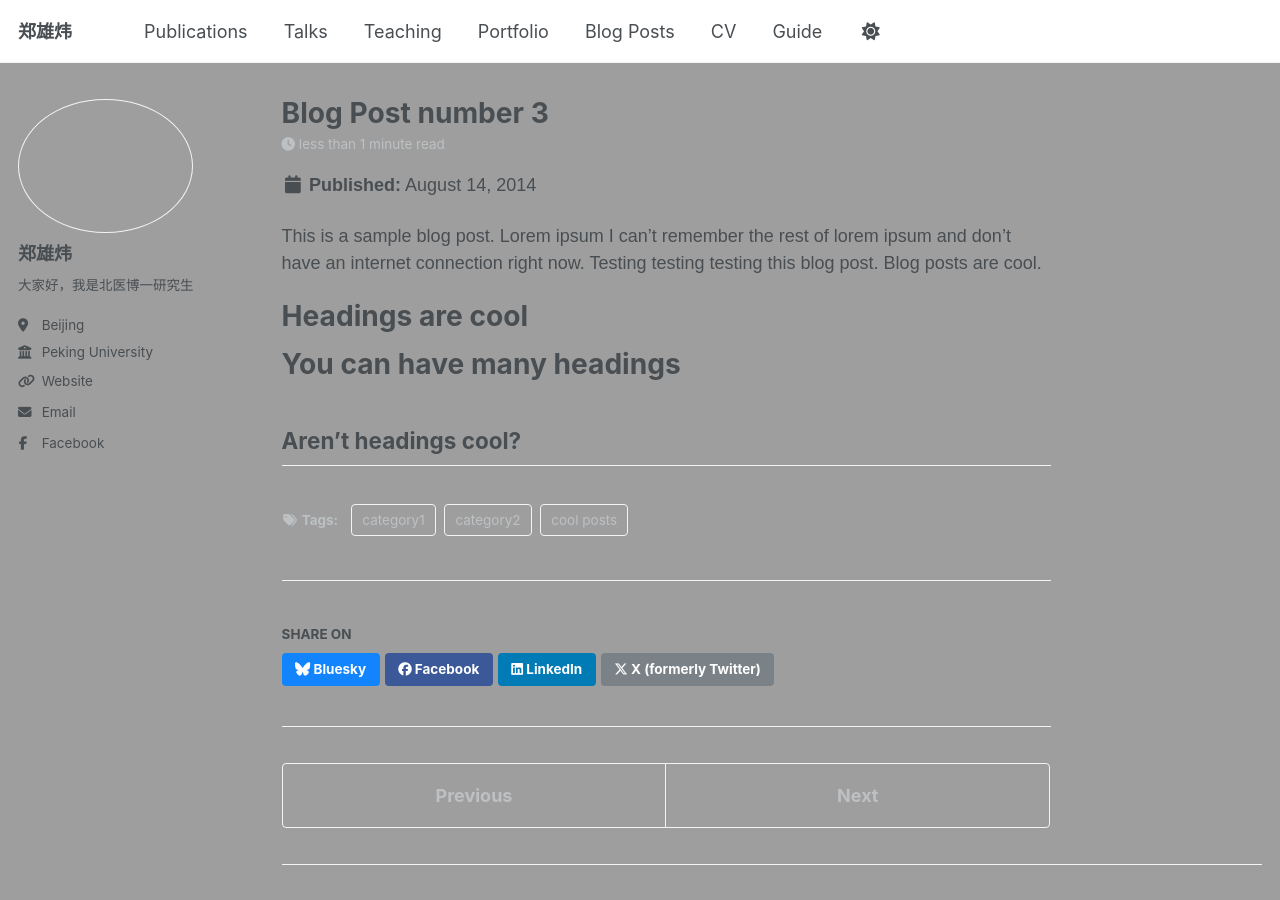
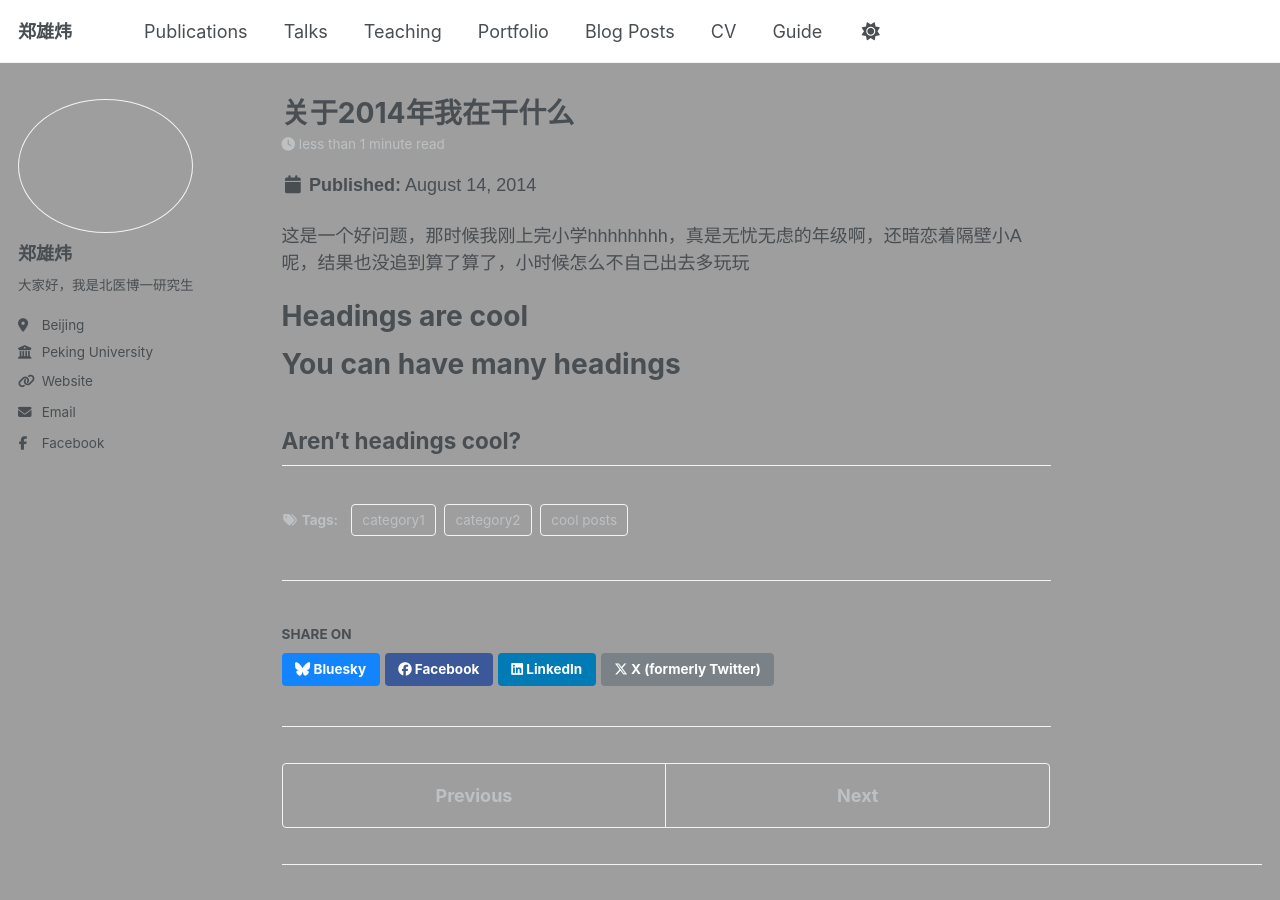
Before and after one commit to lrwynn714/lrwynn714.github.io, a Jekyll site: the page built from _posts/2014-08-14-blog-post-3.md, in a window 1280 px wide and 900 px high. Built offline with Jekyll 4.4.1, drawn with Linux system fonts in a browser that asks for light colours; some web fonts are replaced; a script that is not in the unit is left out.

Commit message:
Update 2014-08-14-blog-post-3.md

```diff
--- a/_posts/2014-08-14-blog-post-3.md
+++ b/_posts/2014-08-14-blog-post-3.md
@@ -1,5 +1,5 @@
 ---
-title: 'Blog Post number 3'
+title: '关于2014年我在干什么'
 date: 2014-08-14
 permalink: /posts/2014/08/blog-post-3/
 tags:
@@ -7,8 +7,7 @@ tags:
   - category1
   - category2
 ---
-
-This is a sample blog post. Lorem ipsum I can't remember the rest of lorem ipsum and don't have an internet connection right now. Testing testing testing this blog post. Blog posts are cool.
+这是一个好问题，那时候我刚上完小学hhhhhhhh，真是无忧无虑的年级啊，还暗恋着隔壁小A呢，结果也没追到算了算了，小时候怎么不自己出去多玩玩
 
 Headings are cool
 ======
```
